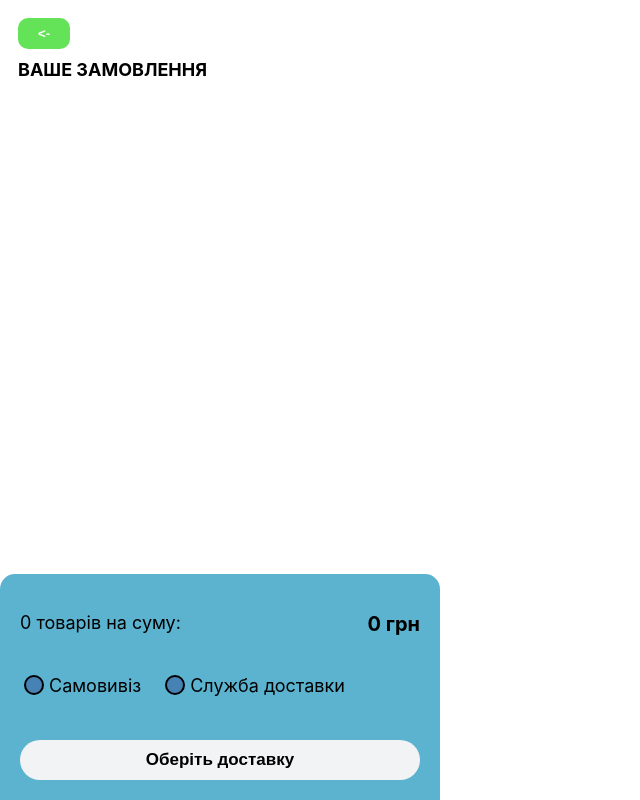
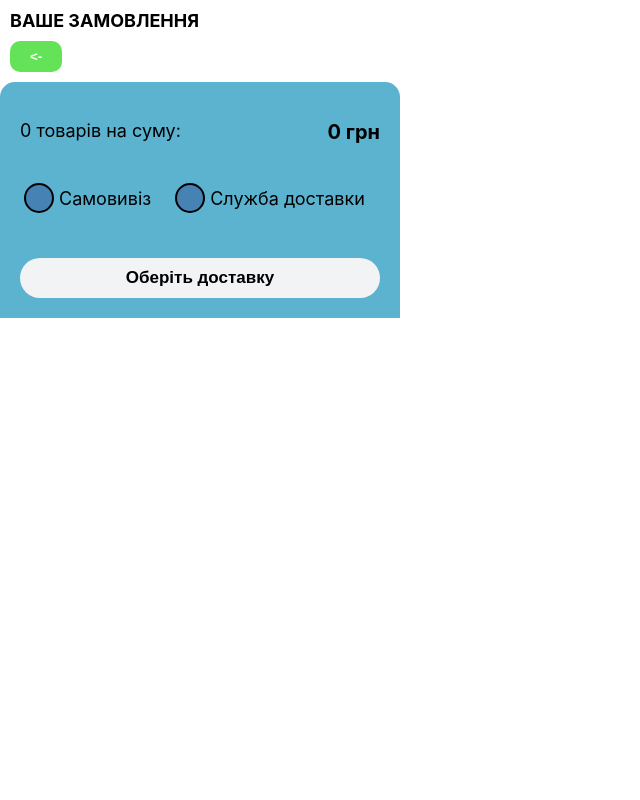
Before and after one commit to Trush-Maryna/Maryna_Trush.github.io, a plain HTML site: page orderBasket.html in a window 1280 px wide. Shown: the whole page, without its empty margins (0-640 px from the left). Drawn offline with Linux system fonts and the light colour scheme.

Commit message:
Add files via upload

```diff
--- a/orderBasket.css
+++ b/orderBasket.css
@@ -1,5 +1,6 @@
 body {
     padding: 0;
+    margin: 10px 0 0 0;
     font-size: 18px;
     color: var(--tg-theme-text-color);
     background: var(--tg-theme-bg-color);
@@ -91,14 +92,12 @@ body {
 }
 
 #delivery-options{
-    max-width: 400px;
-    width: 100%;
+    height: 100%;
     display: block;
     border-start-start-radius: 15px;
     border-top-right-radius: 15px;
     background-color: rgb(91,179,208);
     padding: 20px;
-    position: fixed;
     bottom: 0;
     left: 0;
 }
@@ -121,8 +120,8 @@ body {
 input[type="checkbox"] {
     appearance: none;
     -moz-appearance: none;
-    width: 20px;
-    height: 20px;
+    width: 30px;
+    height: 30px;
     border-radius: 50%;
     border: 2px solid #000;
     background-color: steelblue;
--- a/orderBasket.html
+++ b/orderBasket.html
@@ -7,13 +7,13 @@
     <link rel="stylesheet" href="orderBasket.css">
 </head>
 <body>
-    <button id="edit-button"><-</button><br>
-    <b class="nameUser">Ваше замовлення <span class="usercard" id="usercard"></span></b>
-
+    <b class="nameUser">Ваше замовлення <span class="usercard" id="usercard"></span></b><br>
+    <button id="edit-button"><-</button>
     <table id="basket-table">
         <tbody>
             <!-- Товари кошику замовлень -->
         </tbody>
+
     </table>
 
     <div id="delivery-options">
```
